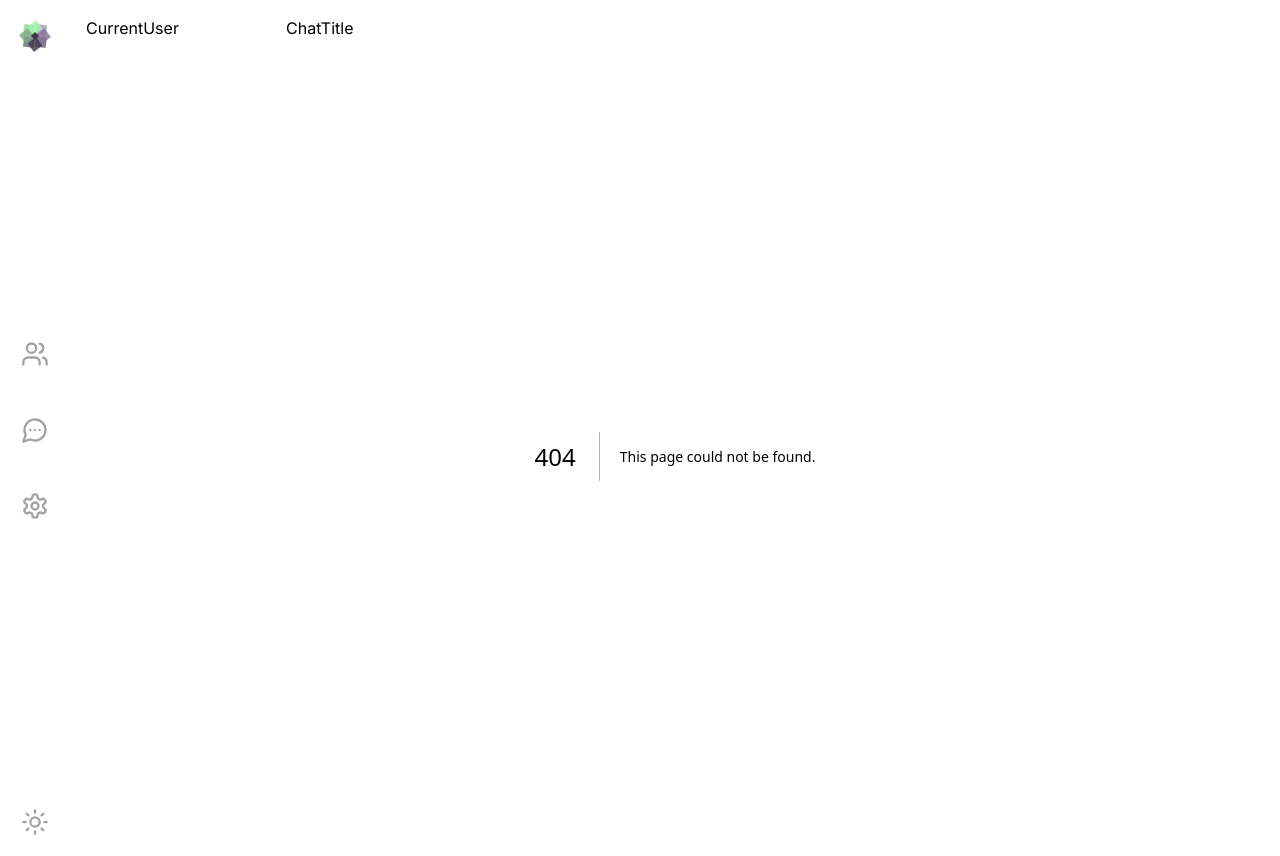
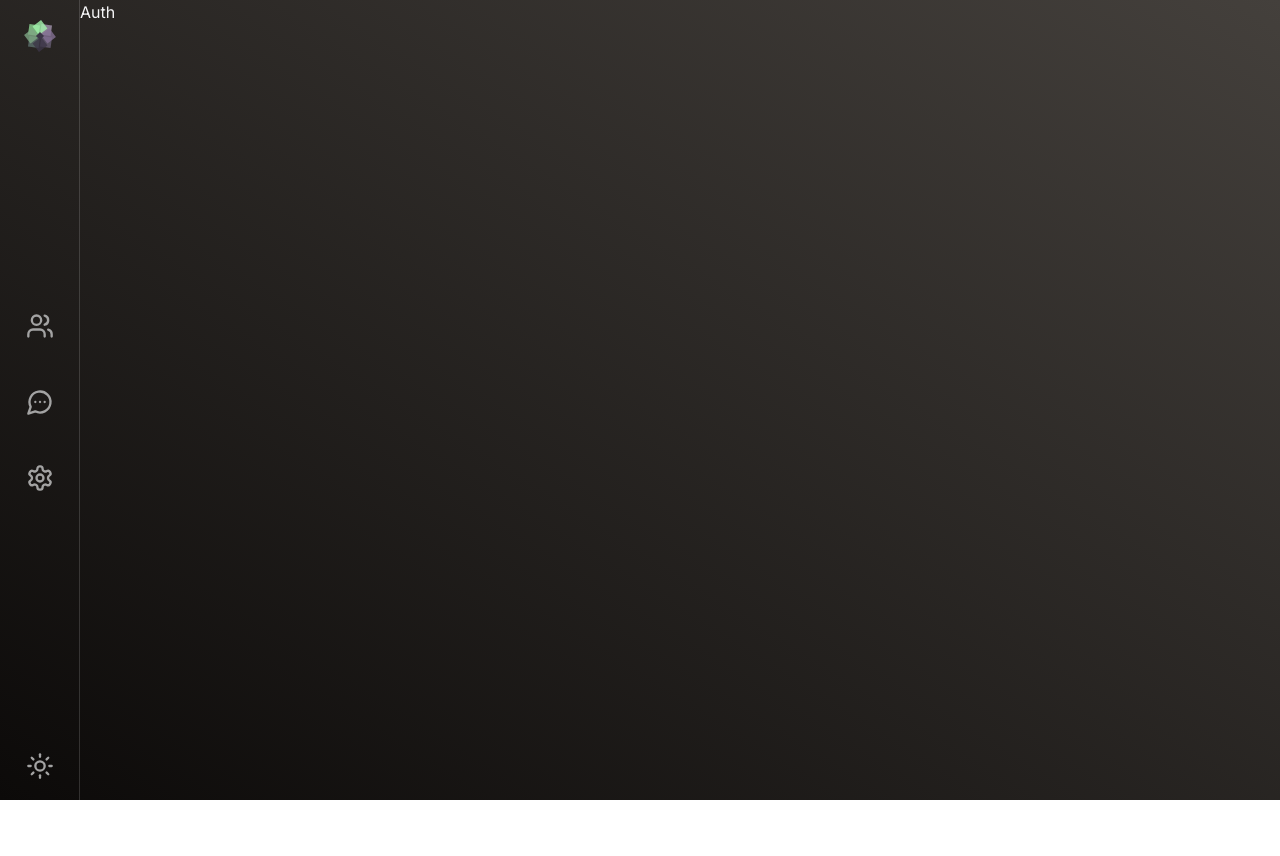
Before and after one commit to lex-od/social-network-with-chat, a Next.js app: page /login in a window 1280 px wide. Before the commit this address had no page. After the commit the page ends 800 px from the top, so only its background shows below. Built offline with nearby package versions, Linux system fonts and the light colour scheme.

Commit message:
Add login & register templates, remove header component

```diff
--- /dev/null
+++ b/src/app/login/page.tsx
@@ -0,0 +1,12 @@
+import { Metadata } from "next";
+import { NO_INDEX_PAGE } from "@/constants/seo.constants";
+import Auth from "@/components/screens/auth/Auth/Auth";
+
+export const metadata: Metadata = {
+  title: "Login | Taiga Social",
+  ...NO_INDEX_PAGE,
+};
+
+export default function LoginPage() {
+  return <Auth type="login" />;
+}
--- a/src/app/page.tsx
+++ b/src/app/page.tsx
@@ -1,6 +1,7 @@
 import { Metadata } from "next";
 import Chat from "@/components/screens/ChatsPage/Chat/Chat";
 import ChatList from "@/components/screens/ChatsPage/ChatList/ChatList";
+import CurrentUser from "@/components/layouts/CurrentUser";
 
 export const metadata: Metadata = {
   title: "Chats | Taiga Social",
@@ -8,7 +9,9 @@ export const metadata: Metadata = {
 
 export default function ChatsPage() {
   return (
-    <div className="h-full grid grid-cols-[200px_1fr]">
+    <div className="h-full grid grid-cols-[300px_1fr] grid-rows-[auto_1fr]">
+      <CurrentUser />
+      <div className="p-4">ChatTitle</div>
       <ChatList />
       <Chat />
     </div>
--- /dev/null
+++ b/src/app/register/page.tsx
@@ -0,0 +1,12 @@
+import { Metadata } from "next";
+import { NO_INDEX_PAGE } from "@/constants/seo.constants";
+import Auth from "@/components/screens/auth/Auth/Auth";
+
+export const metadata: Metadata = {
+  title: "Register | Taiga Social",
+  ...NO_INDEX_PAGE,
+};
+
+export default function RegisterPage() {
+  return <Auth type="register" />;
+}
--- a/src/components/layouts/Header/Header.tsx
+++ /dev/null
@@ -1,12 +0,0 @@
-import CurrentUser from "./_CurrentUser";
-
-const Header = () => {
-  return (
-    <div className="grid grid-cols-[200px_1fr]">
-      <CurrentUser />
-      <div className="p-4">ChatTitle</div>
-    </div>
-  );
-};
-
-export default Header;
--- a/src/components/layouts/RootLayoutClient.tsx
+++ b/src/components/layouts/RootLayoutClient.tsx
@@ -1,12 +1,10 @@
 import { FC, PropsWithChildren } from "react";
 import Sidebar from "./Sidebar/Sidebar";
-import Header from "./Header/Header";
 
 const RootLayoutClient: FC<PropsWithChildren> = ({ children }) => {
   return (
-    <div className="h-full grid grid-cols-[70px_1fr] grid-rows-[auto_1fr]">
+    <div className="h-full grid grid-cols-[80px_1fr]">
       <Sidebar />
-      <Header />
       <main>{children}</main>
     </div>
   );
--- a/src/components/layouts/Sidebar/Sidebar.tsx
+++ b/src/components/layouts/Sidebar/Sidebar.tsx
@@ -11,7 +11,7 @@ const Sidebar = () => {
   const pathname = usePathname();
 
   return (
-    <aside className="row-span-2 py-5 flex flex-col justify-between items-center border-r border-r-white/15">
+    <aside className="py-5 flex flex-col justify-between items-center border-r border-r-white/15">
       <Image src="/icons/logo.svg" alt="Logo" width={32} height={32} priority />
 
       <nav>
--- /dev/null
+++ b/src/components/screens/auth/Auth/Auth.tsx
@@ -0,0 +1,12 @@
+"use client";
+import { FC } from "react";
+
+interface IAuth {
+  type: "login" | "register";
+}
+
+const Auth: FC<IAuth> = ({ type }) => {
+  return <div>Auth</div>;
+};
+
+export default Auth;
--- /dev/null
+++ b/src/constants/seo.constants.ts
@@ -0,0 +1,3 @@
+export const NO_INDEX_PAGE = {
+  //
+};
```
Also changed, not shown: src/components/layouts/CurrentUser.tsx (renamed from src/components/layouts/Header/_CurrentUser.tsx).
